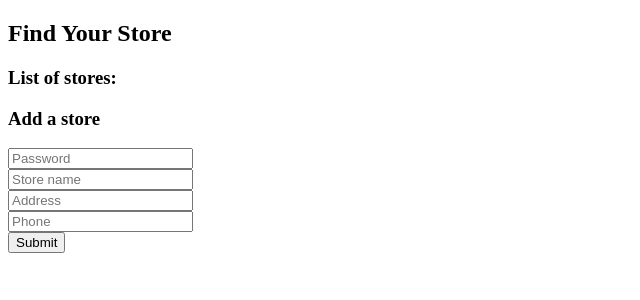
After one commit to shirt20-meet/FinalProjBenandJerrys, a Flask app: template templates/temp.html in a window 1280 px wide. The commit adds this page. Shown: the top 300 px of the page, without its empty margins (0-640 px from the left). Run offline with Flask 2, Linux system fonts and the light colour scheme; the template is opened without the code that fills it, so the values that code supplies are empty.

Commit message:
added the stores with the maps to the html page

```diff
--- a/app.py
+++ b/app.py
@@ -14,6 +14,8 @@ app.config['SECRET_KEY'] = 'shir-tale-aboud-maayan'
 @app.route('/')
 def home():
     stores = query_all()
+    print(stores)
+    print('a')
     return render_template('home.html', stores=stores)
 
 @app.route('/addStore', methods=['POST'])
--- a/database.py
+++ b/database.py
@@ -15,7 +15,8 @@ def add_store(name, address, phone):
     session.commit()
 
 def query_all():
-    return session.query(Store).all()
+	print('b')
+	return session.query(Store).all()
 
 def get_store(name):
     """Find the first store in the DB, by thr name."""
--- /dev/null
+++ b/templates/temp.html
@@ -0,0 +1,67 @@
+<!DOCTYPE html>
+<html>
+<head>
+	<title>Find Your Store - Ben & Jerry's</title>
+	<style type="text/css">
+		ul {
+			list-style-type: none;
+		}
+	</style>
+
+	<script src="https://ajax.googleapis.com/ajax/libs/jquery/3.4.1/jquery.min.js"></script>
+
+</head>
+<body>
+	<h2>Find Your Store</h2>
+	<div>
+		<h3>List of stores:</h3>
+		<ul>
+			{% for store in stores %}
+
+			<li>store name: {{store.name}}
+				<br>store address: {{store.address}}
+				<br>store phone: {{store.phone}}
+				<br><button class="button" id="{{store.id}}">Show Map</button>
+				<iframe
+					style='display:none;' id="description_{{store.id}}"
+					width="600"
+					height="450"
+					frameborder="0" style="border:0"
+					src="https://www.google.com/maps/embed/v1/place?key=AIzaSyDb6rgySRK06gNSaMXSSWsu2wW61KbdIdY
+					&q={{store.address.replace(' ', '+')}}" allowfullscreen>
+				</iframe>
+			</li>
+
+			<br>
+			<br>
+			{% endfor %}
+		</ul>
+	</div>
+
+	<div>
+		<h3>Add a store</h3>
+		<form action="/addStore" method="POST">
+			<input type="password" name="pass" placeholder="Password">
+			<br>
+			<input type="text" name="name" placeholder="Store name">
+			<br>
+			<input type="text" name="address" placeholder="Address">
+			<br>
+			<input type="text" name="phone" placeholder="Phone">
+			<br>
+			<input type="submit" name="submit">
+		</form>
+	</div>
+
+	<script>
+		    $('.button').each(function(){
+		    	console.log('clicked1');
+		        var toggle_div_id = 'description_' + $(this).attr('id');
+		        $(this).click(function(){
+		            $('#' + toggle_div_id).toggle();
+		            console.log('clicked');
+		        });
+		    });
+	</script>
+</body>
+</html>
```
Also changed, not shown: static/js/map_button.js (added, +8 -0 lines), templates/home.html (+34 -13 lines), static/css/freelancer.css, 2 other files.
